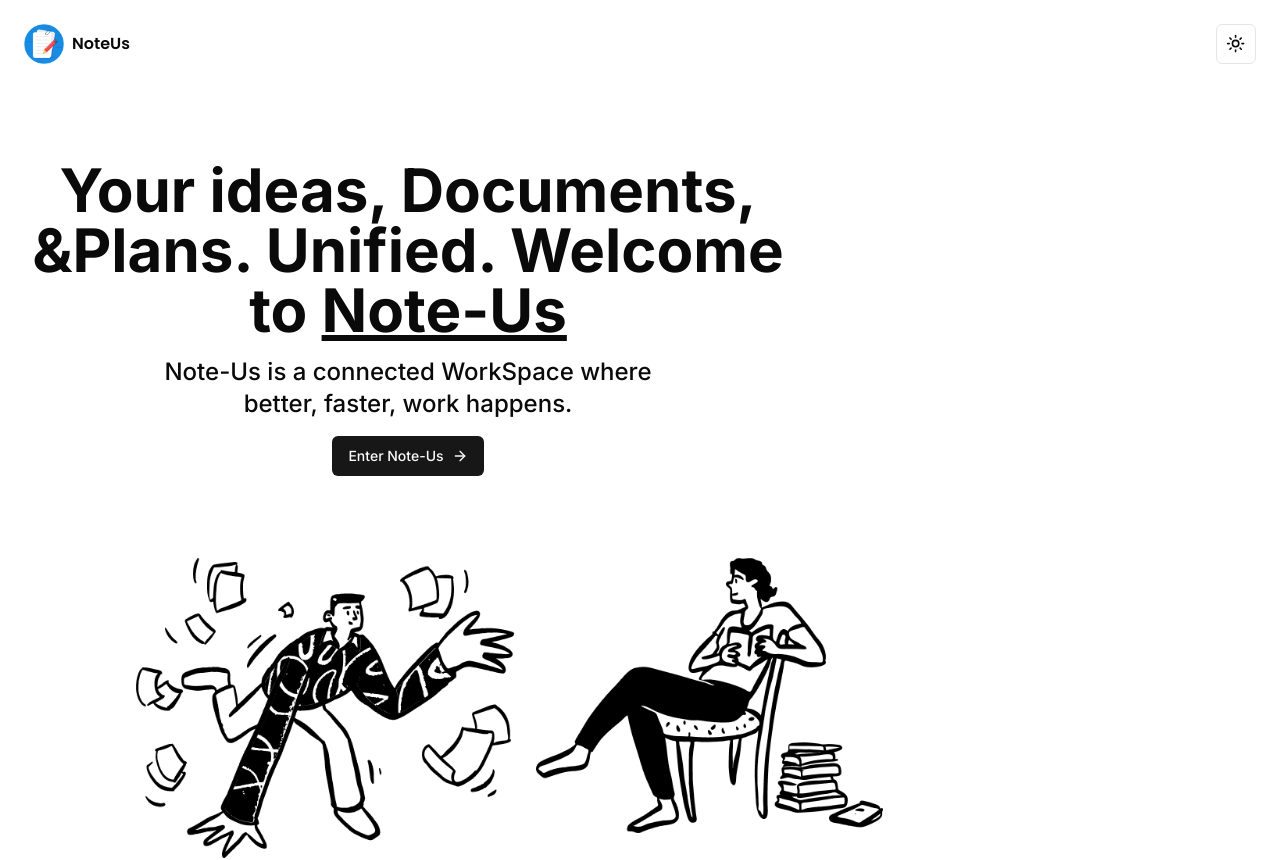
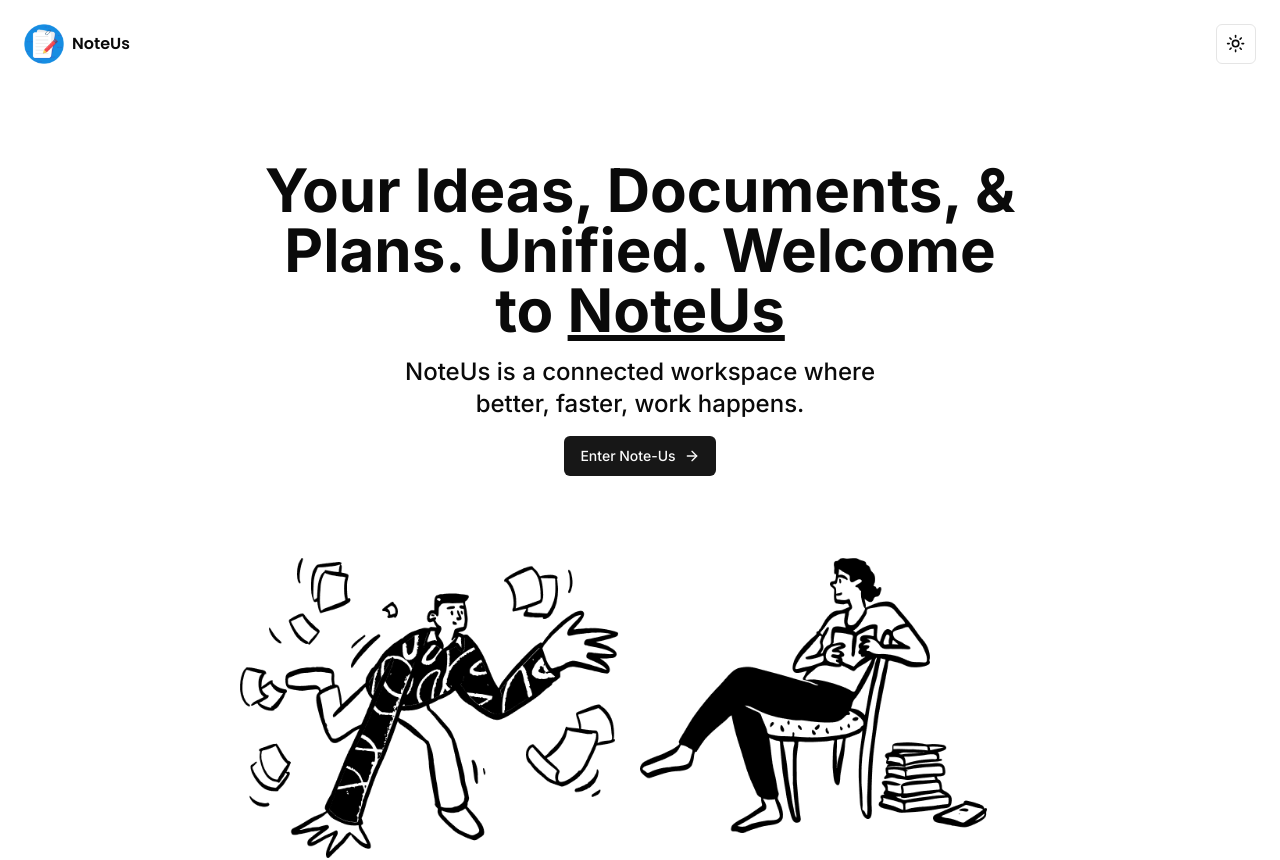
Before and after one commit to darshp623/NoteUs, a Next.js app: page / in a window 1280 px wide. Shown: the top 860 px of the page. Built offline with nearby package versions, Linux system fonts and the light colour scheme.

Commit message:
fixed centering

```diff
--- a/app/(marketing)/_components/heading.tsx
+++ b/app/(marketing)/_components/heading.tsx
@@ -7,11 +7,11 @@ export const Heading = () => {
   return (
     <div className="max-w-3xl space-y-4">
       <h1 className="text-3xl sm:text-5xl md:text-6xl font-bold">
-        Your ideas, Documents, &Plans. Unified. Welcome to {" "}
-        <span className="underline">Note-Us</span>
+        Your Ideas, Documents, & Plans. Unified. Welcome to {" "}
+        <span className="underline">NoteUs</span>
       </h1>
       <h3 className="text-base sm:text-xl md:text-2xl font-medium">
-        Note-Us is a connected WorkSpace where <br />
+        NoteUs is a connected workspace where <br />
         better, faster, work happens.
       </h3>
       <Button>
--- a/app/(marketing)/page.tsx
+++ b/app/(marketing)/page.tsx
@@ -5,7 +5,7 @@ import { Heroes } from "./_components/heroes";
 const MarketingPage = () => {
   return (
     <div className="min-h-full flex flex-col dark:bg-[#1F1F1F]">
-        <div className="flex flex-col item-center justify-center
+        <div className="flex flex-col items-center justify-center
         md:justify-start text-center gap-y-8 flex-1 px-6 pb-10">
             <Heading/>
             <Heroes/>
```
